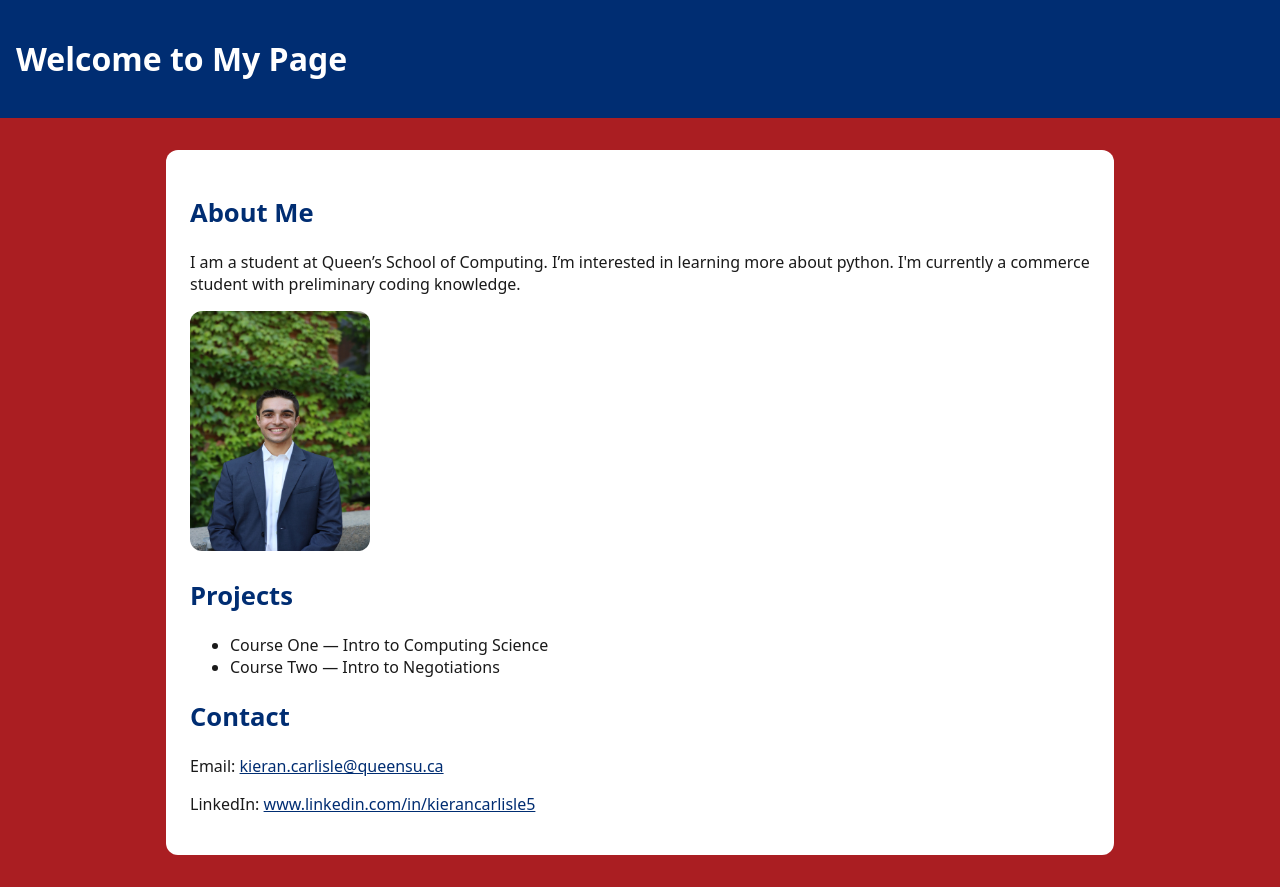
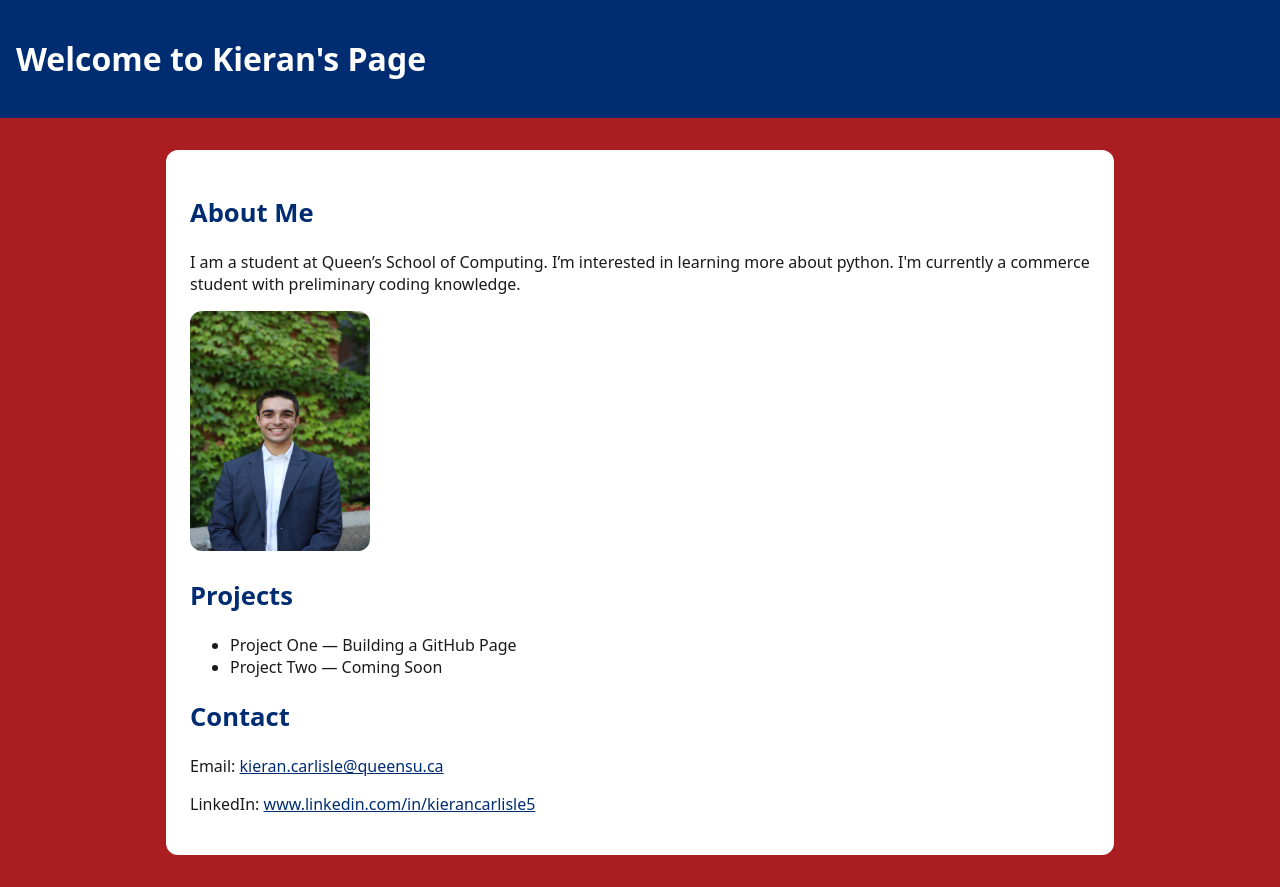
Before and after one commit to kcarl5/Queens-Student-Page, a plain HTML site: page index.html in a window 1280 px wide. Drawn offline with Linux system fonts and the light colour scheme.

Commit message:
Update index.html

```diff
--- a/index.html
+++ b/index.html
@@ -3,12 +3,12 @@
   <head>
     <meta charset="utf-8"/>
     <meta name="viewport" content="width=device-width, initial-scale=1"/>
-    <title>My Queen’s Student Page</title>
+    <title>Kieran Carlisle's Page</title>
     <link rel="stylesheet" href="style.css"/> <!-- do not change this line -->
   </head>
   <body>
     <header>
-      <h1>Welcome to My Page</h1> <!-- Kieran Carlisle -->
+      <h1>Welcome to Kieran's Page</h1> <!-- Kieran Carlisle -->
     </header>
 
     <main>
@@ -22,8 +22,8 @@
       <!-- ====== PROJECTS/COURSES (add or rename items to courses instead of projects) ====== -->
       <h2>Projects</h2>
       <ul>
-        <li>Course One — Intro to Computing Science</li>
-        <li>Course Two — Intro to Negotiations</li>
+        <li>Project One — Building a GitHub Page</li>
+        <li>Project Two — Coming Soon</li>
       </ul>
 
       <!-- ====== CONTACT (update your links) ====== -->
```
